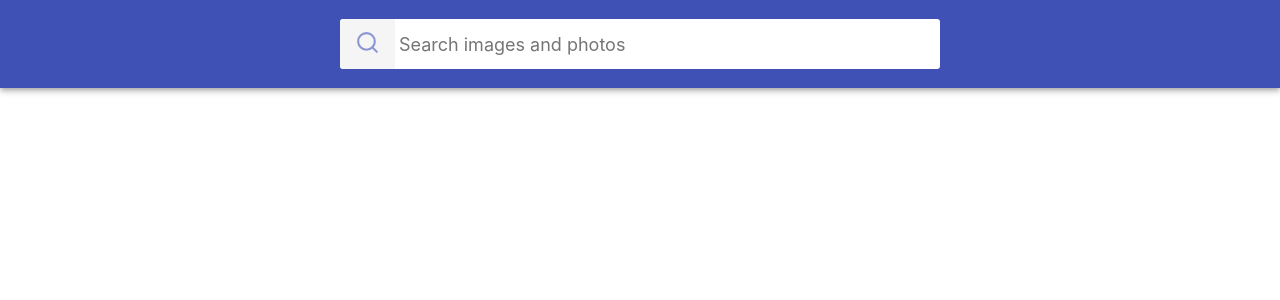
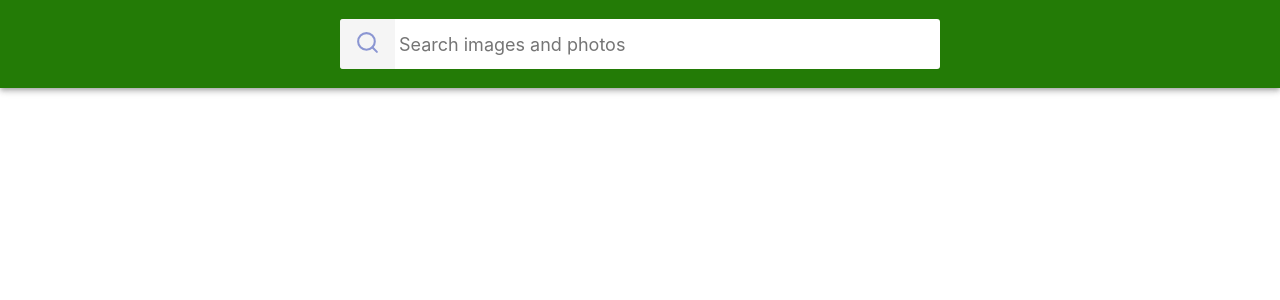
Before and after one commit to Liakhov-Serg/goit-react-hw-04-image-finder, a React (Create React App) app: page / in a window 1280 px wide. Shown: the top 300 px of the page. Built offline with nearby package versions, Linux system fonts and the light colour scheme.

Commit message:
good
color

```diff
--- a/src/components/Button/Button.css
+++ b/src/components/Button/Button.css
@@ -11,7 +11,7 @@
 .Button {
   padding: 8px 16px;
   border-radius: 2px;
-  background-color: #3f51b5;
+  background-color: #237b06;
   transition: all 250ms cubic-bezier(0.4, 0, 0.2, 1);
   text-align: center;
   display: inline-block;
@@ -31,5 +31,5 @@
 
 .Button:hover,
 .Button:focus {
-  background-color: #303f9f;
+  background-color: #cae727;
 }
--- a/src/components/Searchbar/Searchbar.css
+++ b/src/components/Searchbar/Searchbar.css
@@ -12,7 +12,7 @@
   padding-top: 12px;
   padding-bottom: 12px;
   color: #fff;
-  background-color: #3f51b5;
+  background-color: #237b06;
   box-shadow: 0px 2px 4px -1px rgba(0, 0, 0, 0.2),
     0px 4px 5px 0px rgba(0, 0, 0, 0.14), 0px 1px 10px 0px rgba(0, 0, 0, 0.12);
 }
```
